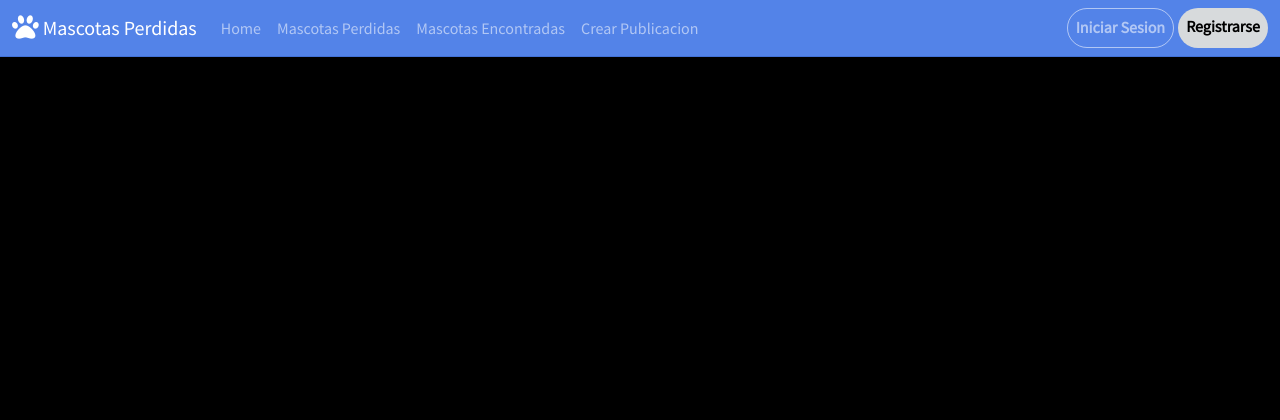
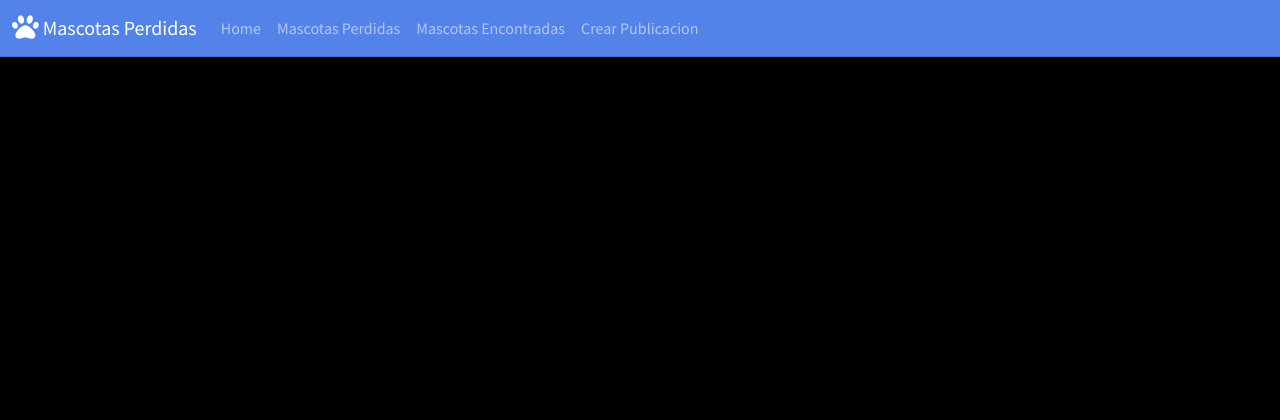
Before and after one commit to Nadzt/MascotasLP, a Node server app: page /about in a window 1280 px wide. Shown: the top 420 px of the page. Run offline with Node 20, Linux system fonts and the light colour scheme; some libraries are stand-ins or nearby versions.

Commit message:
test navbar

```diff
--- a/views/layouts/partials/navbar.ejs
+++ b/views/layouts/partials/navbar.ejs
@@ -12,7 +12,7 @@
                 <a class="nav-link" id="link2" href="/encontradas">Mascotas Encontradas</a>
                 <a class="nav-link" id="link3" href="/nueva">Crear Publicacion</a>
             </div>
-            <div class="navbar-nav ms-auto">
+            <!-- <div class="navbar-nav ms-auto">
                 <% if(!currentUser) {%>
                 <a class="nav-link login-button rounded-pill" href="/login">Iniciar Sesion</a>
                 <a class="nav-link signup-button rounded-pill" href="/registrarse"><span>Registrarse</span></a>
@@ -32,7 +32,7 @@
                 <span class="separador">|</span>
                 <a class="nav-link" href="/logout">Cerrar Sesion</a>
                 <% } %>
-            </div>
+            </div> -->
         </div>
 
     </div>
```
